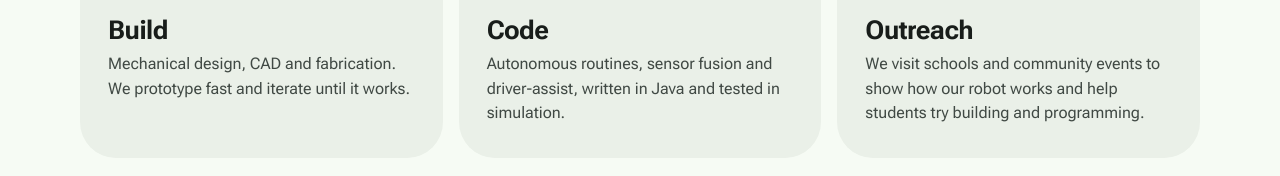
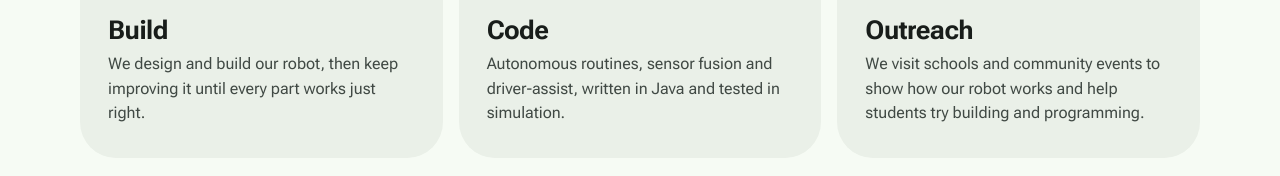
Before and after one commit to Dany0443/carpentech, a plain HTML site: page index.html in a window 1280 px wide. Shown: the part 1489-1665 px from the top of the page. Drawn offline with nearby package versions, Linux system fonts and the light colour scheme.

Commit message:
Simplify build description

```diff
--- a/index.html
+++ b/index.html
@@ -300,7 +300,7 @@ html.theme-anim,html.theme-anim *{transition:background-color .5s ease,color .5s
   <h2 class="rv">Rooted in craft.<br>Built with code.</h2>
   <p class="lead rv">Like a tree, our team grows from strong roots: teamwork, curiosity and hands-on making. Every branch of the team contributes to the robot.</p>
   <div class="grid3">
-    <article class="card rv"><div class="chip"><span class="ms">build</span></div><h3>Build</h3><p>Mechanical design, CAD and fabrication. We prototype fast and iterate until it works.</p></article>
+    <article class="card rv"><div class="chip"><span class="ms">build</span></div><h3>Build</h3><p>We design and build our robot, then keep improving it until every part works just right.</p></article>
     <article class="card rv"><div class="chip"><span class="ms">code</span></div><h3>Code</h3><p>Autonomous routines, sensor fusion and driver-assist, written in Java and tested in simulation.</p></article>
     <article class="card rv"><div class="chip"><span class="ms">volunteer_activism</span></div><h3>Outreach</h3><p>We visit schools and community events to show how our robot works and help students try building and programming.</p></article>
   </div>
```
